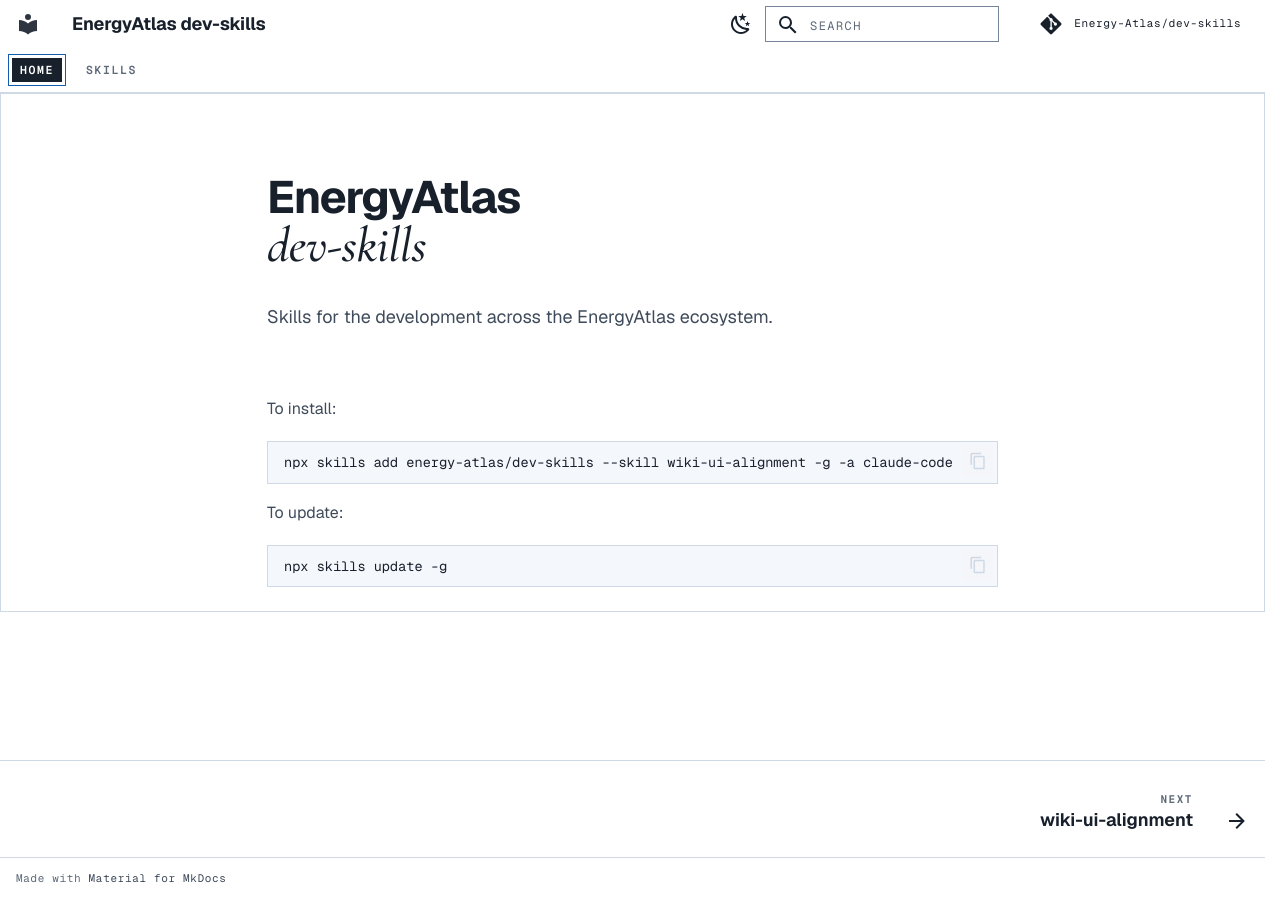
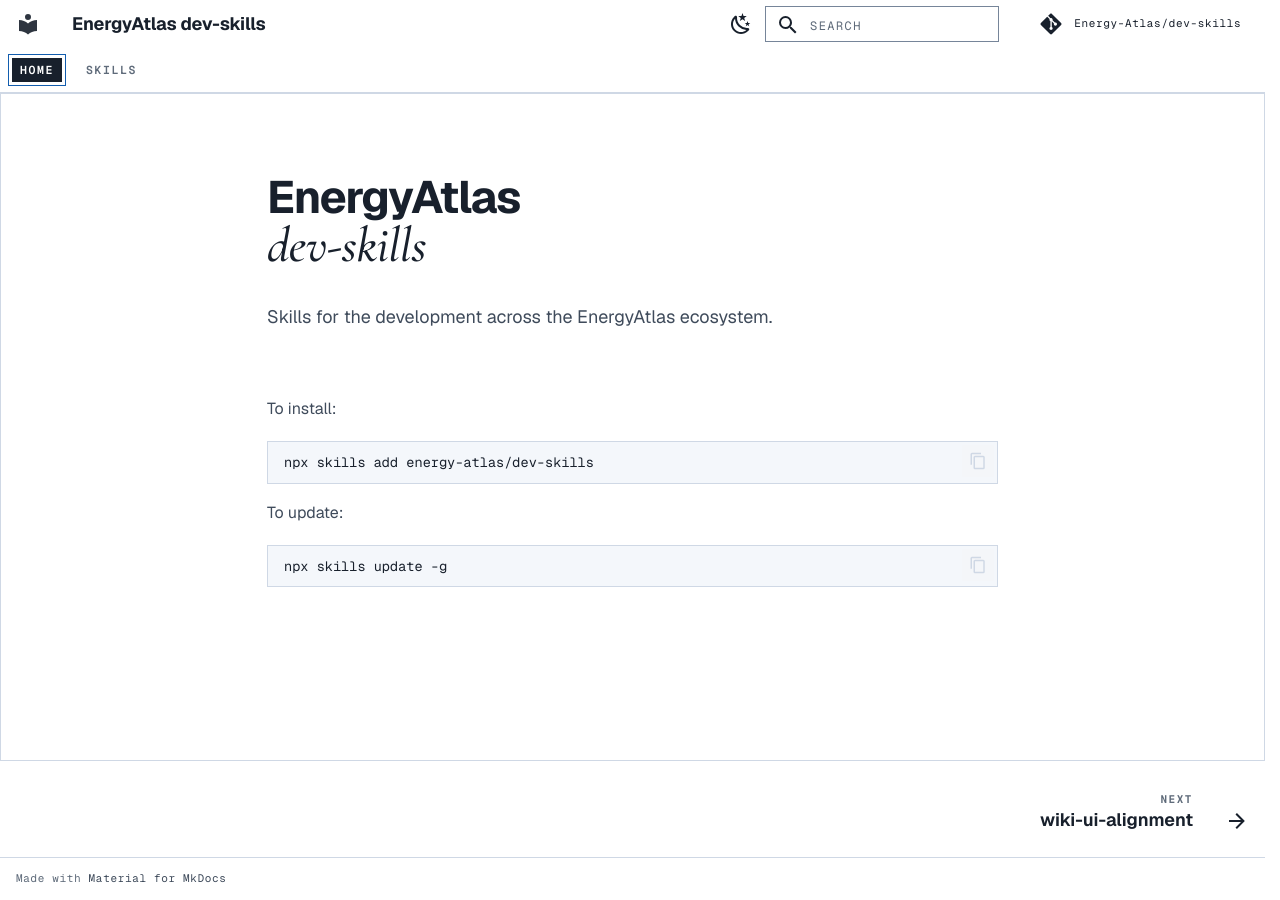
Before and after one commit to Energy-Atlas/dev-skills, an MkDocs documentation site: the page built from docs/index.md, in a window 1280 px wide. Built offline with MkDocs 1.6.1 and Material for MkDocs 9.7.7, drawn with Linux system fonts in a browser that asks for light colours; comment, search, counter and statistics services are not loaded.

Commit message:
fix(site): extend the frame to the footer and keep the footer at the window's bottom
The main area becomes a flex column whose inner grid grows, so the content column and its frame reach the footer
on every page, and the footer stays at the bottom of the window until the content is taller. This replaces the
full-window minimum height and the landing page's shrunk frame. The install command is now the bare
`npx skills add energy-atlas/dev-skills`; the CLI asks for the rest.

Co-Authored-By: Claude Opus 5.5 <noreply@anthropic.com>

````diff
--- a/docs/assets/stylesheets/energyatlas.css
+++ b/docs/assets/stylesheets/energyatlas.css
@@ -123,8 +123,22 @@ html {
   max-width: 76rem;
 }
 
+/*
+ * The main area grows to fill the window, and the content column grows with it, so the frame always reaches the
+ * footer: the footer stays at the bottom of the window until the content is taller than it. Material's height: 100%
+ * on .md-main__inner cannot resolve, since .md-main has no definite height, so the main area becomes a flex column.
+ */
+.md-main {
+  display: flex;
+  flex-direction: column;
+}
+
+/* In a flex column, auto side margins would shrink the grid to its content; it keeps the full width up to its maximum. */
 .md-main__inner {
+  flex-grow: 1;
+  height: auto;
   margin-top: 0;
+  width: 100%;
 }
 
 /* The content column is bounded by two thin vertical rules, like the frame of a drawing sheet. */
@@ -132,13 +146,6 @@ html {
   .md-content {
     border-left: 1px solid var(--ea-border-subtle);
     border-right: 1px solid var(--ea-border-subtle);
-    min-height: calc(100vh - 4.8rem);
-  }
-
-  /* A page without the navigation sidebar (the landing page) ends its frame at its content and closes it with a rule. */
-  .md-sidebar--primary[hidden] ~ .md-content {
-    border-bottom: 1px solid var(--ea-border-subtle);
-    min-height: 0;
   }
 }
 
--- a/docs/index.md
+++ b/docs/index.md
@@ -15,7 +15,7 @@ Skills for the development across the EnergyAtlas ecosystem.
 To install:
 
 ```bash
-npx skills add energy-atlas/dev-skills --skill wiki-ui-alignment -g -a claude-code
+npx skills add energy-atlas/dev-skills
 ```
 
 To update:
````
Also changed, not shown: design/ui-design-spec.md (+2 -1 lines).
